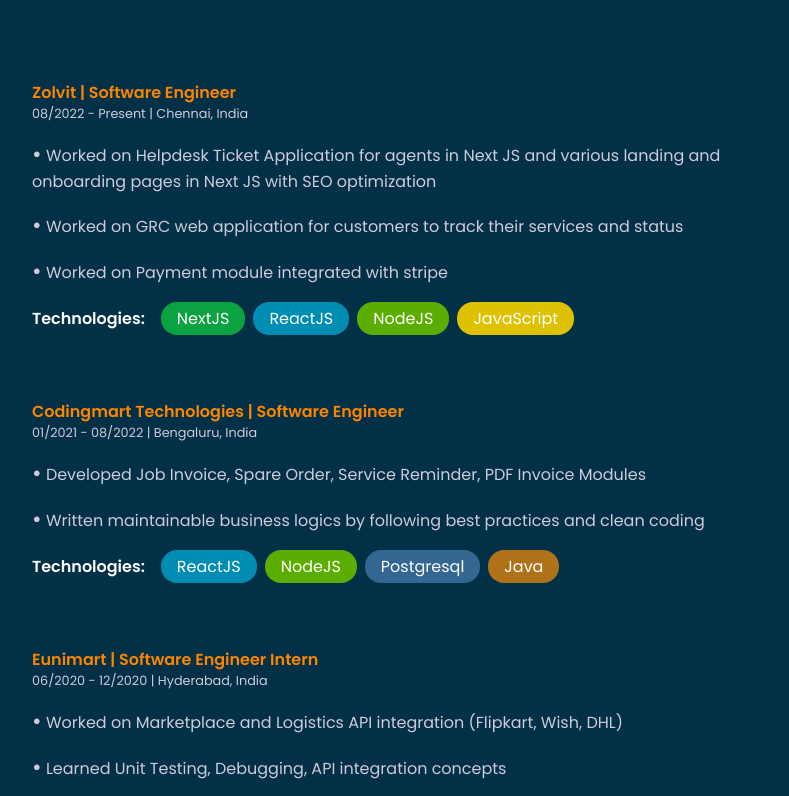
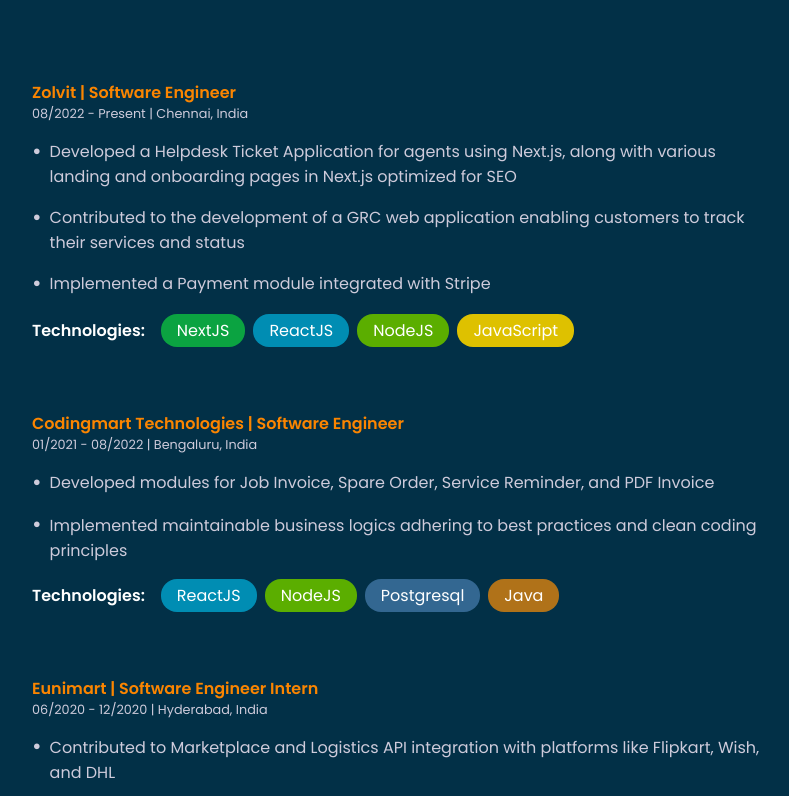
Before and after one commit to Dinesh-3/portfolio, a Next.js app: page / in a window 1280 px wide. Shown: the part 2380-3176 px from the top of the page, without its empty margins (240-1029 px from the left). Built offline with nearby package versions, Linux system fonts and the light colour scheme.

Commit message:
Experience Section Content

```diff
--- a/src/components/HomePage/Experience/index.json
+++ b/src/components/HomePage/Experience/index.json
@@ -26,13 +26,13 @@
         ],
         "points": [
           {
-            "text": "Worked on Helpdesk Ticket Application for agents in Next JS and various landing and onboarding pages in Next JS with SEO optimization"
+            "text": "Developed a Helpdesk Ticket Application for agents using Next.js, along with various landing and onboarding pages in Next.js optimized for SEO"
           },
           {
-            "text": "Worked on GRC web application for customers to track their services and status"
+            "text": "Contributed to the development of a GRC web application enabling customers to track their services and status"
           },
           {
-            "text": "Worked on Payment module integrated with stripe"
+            "text": "Implemented a Payment module integrated with Stripe"
           }
         ]
       },
@@ -61,10 +61,10 @@
         ],
         "points": [
           {
-            "text": "Developed Job Invoice, Spare Order, Service Reminder, PDF Invoice Modules"
+            "text": "Developed modules for Job Invoice, Spare Order, Service Reminder, and PDF Invoice"
           },
           {
-            "text": "Written maintainable business logics by following best practices and clean coding"
+            "text": "Implemented maintainable business logics adhering to best practices and clean coding principles"
           }
         ]
       },
@@ -93,10 +93,10 @@
         ],
         "points": [
           {
-            "text": "Worked on Marketplace and Logistics API integration (Flipkart, Wish, DHL)"
+            "text": "Contributed to Marketplace and Logistics API integration with platforms like Flipkart, Wish, and DHL"
           },
           {
-            "text": "Learned Unit Testing, Debugging, API integration concepts"
+            "text": "Acquired skills in Unit Testing, Debugging, and API integration concepts"
           }
         ]
       }
--- a/src/components/HomePage/Experience/styles.module.scss
+++ b/src/components/HomePage/Experience/styles.module.scss
@@ -21,7 +21,7 @@
     }
 
     .subTitle {
-        font-size: .8rem;
+      font-size: 0.8rem;
     }
 
     .points {
@@ -30,7 +30,10 @@
       flex-direction: column;
       gap: 1rem;
       li {
+        display: flex;
+        gap: 0.5rem;
         b {
+          margin-top: -0.2rem;
           font-size: 1.25rem;
         }
       }
```
